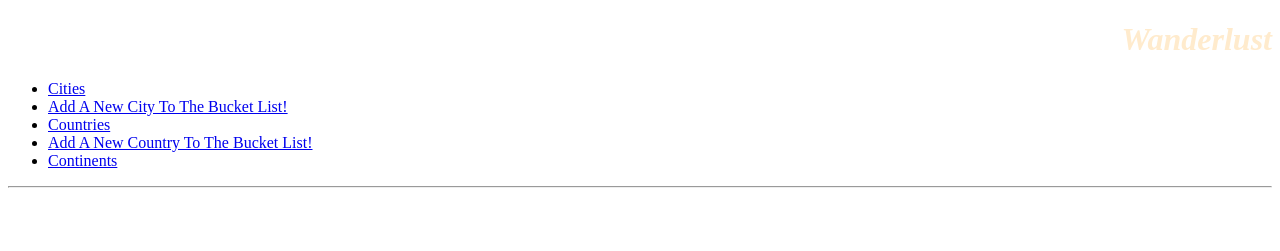
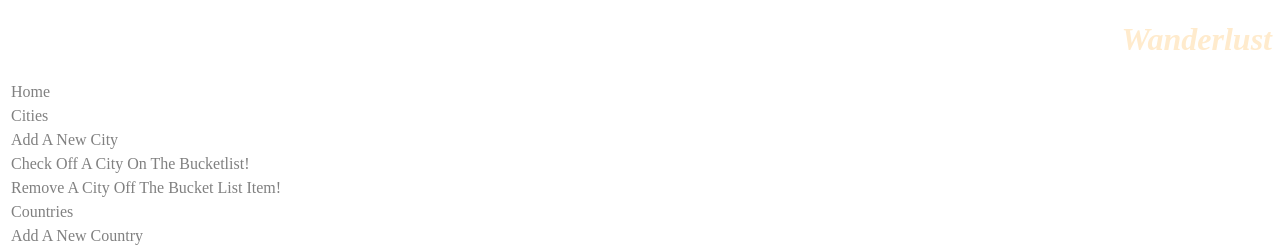
Before and after one commit to Preetkdhanda/Final-Python-Project-CodeClan, a Flask app: page / in a window 1280 px wide. Shown: the top 251 px of the page. Run offline with Flask 2, Linux system fonts and the light colour scheme.

Commit message:
Updated A Bit Of CSS - save still not working

```diff
--- a/static/style.css
+++ b/static/style.css
@@ -18,11 +18,38 @@ h2{
 
     color:blanchedalmond;
     text-align: center;
-    font-size: 80px;
+    font-size: 60px;
 }
 p {
 
     text-align: center;
     color: blanchedalmond;
-    font-size: 60px;
+    font-size: 40px;
 }
+
+
+  ul{
+
+    list-style: none;
+  }
+
+
+
+  /* Style the navigation menu */
+  #myMenu {
+    list-style-type: none;
+    padding: 0;
+    margin: 0;
+  }
+
+  /* Style the navigation links */
+  #myMenu li a {
+    padding: 3px;
+    text-decoration: none;
+    color: grey;
+    display: block
+  }
+
+  #myMenu li a:hover {
+    background-color: #eee;
+  }
--- a/templates/base.html
+++ b/templates/base.html
@@ -14,28 +14,25 @@
       background-image: url('https://www.ikea.com/gb/en/images/products/bjoerksta-picture-with-frame-black-and-white-world-map-aluminium-colour__0996864_pe822547_s5.jpg?f=xl');
       background-repeat: no-repeat;
       background-size: cover;
-      height: 1000px;
+      height: 1250px;
     }
     </style>
     <h1 id="mainpageheader"><i>Wanderlust</i></h1>
-    <nav>
-        <ul>
-          <li>
-            <a href="/cities"> Cities</a>
-          </li>
-          <li>
-            <a href="/cities/new"> Add A New City To The Bucket List!</a>
-          </li>
-          <li>
-            <a href="/countries">Countries</a>
-          </li>
-          <li>
-            <a href="/countries/new"> Add A New Country To The Bucket List!</a>
-          </li>
-          <li>
-            <a href="/continents">Continents</a>
-          </li>
-        </ul>
+
+    </div>
+   <nav>
+<ul id="myMenu">
+  <li><a href="/">Home</a></li>
+  <li><a href="/cities">Cities</a></li>
+  <li><a href="/cities/new">Add A New City</a></li>
+  <li><a href="/cities/edit">Check Off A City On The Bucketlist!</a></li>
+  <li><a href="/cities/delete"> Remove A City Off The Bucket List Item!</a></li>
+  <li><a href="/countries">Countries</a></li>
+  <li><a href="/countries/new">Add A New Country</a></li>
+  <li><a href="/countries/edit">Update The Countries In Your Bucket</a></li>
+  <li><a href="/countries/delete">Remove A Country Off The Bucket List!</a></li>
+  <li><a href="/continents">Continents</a></li>
+</ul>
       </nav>
       <hr>
       <main>
```
